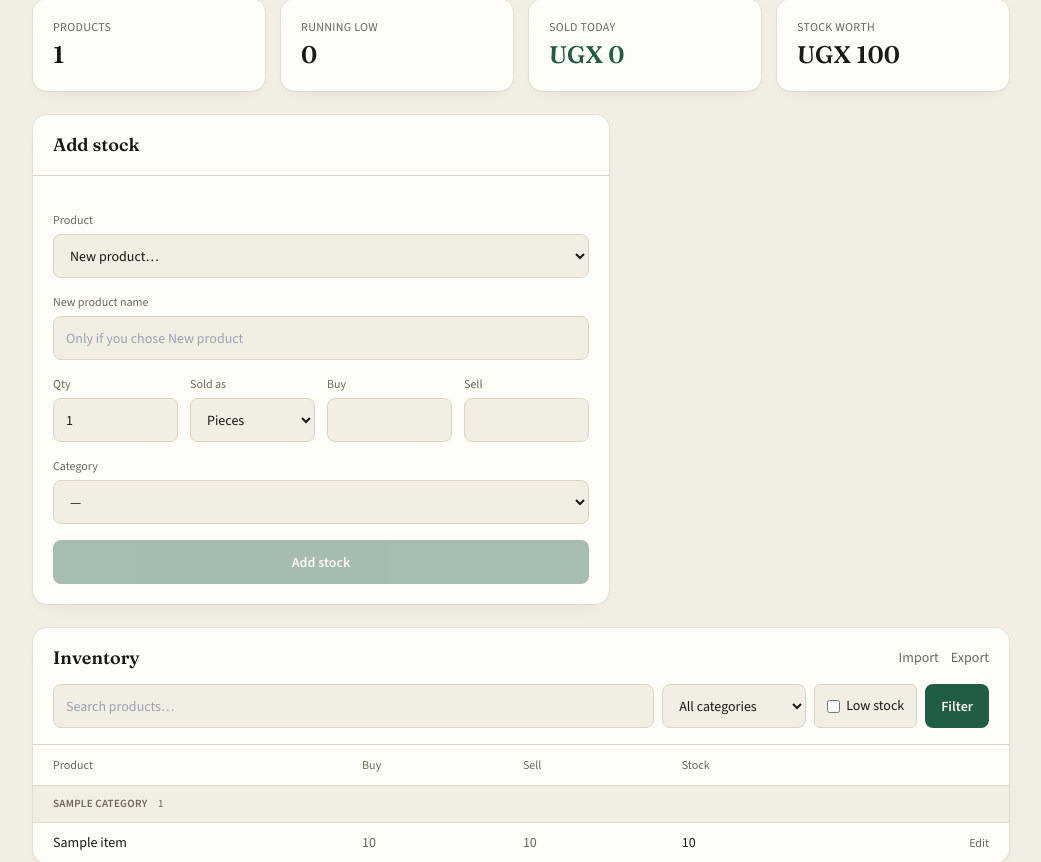
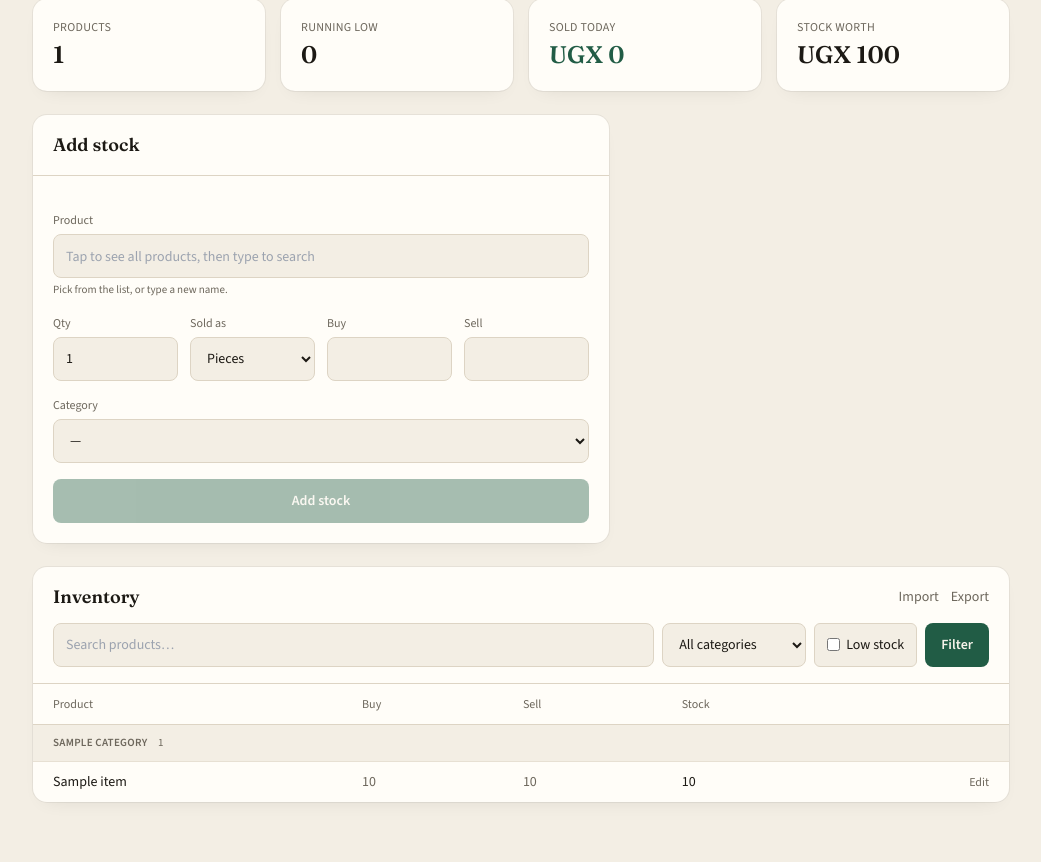
Before and after one commit to lumalabriandouglas-design/cloud_stock_manager, a Django app: page / in a window 1280 px wide. Shown: the part 166-1028 px from the top of the page, without its empty margins (119-1160 px from the left). After the commit the page ends 969 px from the top, so only its background shows below. Run offline with Django 5.2, Linux system fonts and the light colour scheme; a user stored in the database is signed in; tables that the repository leaves empty hold one stand-in row (values such as "Sample post"); some libraries are stand-ins or nearby versions.

Commit message:
Search all products when adding stock
Tap the product field to see every item, then type to filter
by name. A name that is not in the list is added as new.

```diff
--- a/legacy/inventory/templates/inventory/dashboard.html
+++ b/legacy/inventory/templates/inventory/dashboard.html
@@ -57,17 +57,15 @@
             <div class="border-b border-line px-5 py-4"><h2 class="text-lg font-semibold">Add stock</h2></div>
             <form action="{% url 'record_stock_in' %}" method="post" class="space-y-4 p-5">
                 {% csrf_token %}
-                <label class="block"><span class="mb-1.5 block text-xs font-medium text-muted">Product</span>
-                    <select name="item_id" class="field">
-                        <option value="">New product…</option>
-                        {% for item in all_products %}
-                        <option value="{{ item.id }}">{{ item.name }} ({{ item.stock_label }})</option>
-                        {% endfor %}
-                    </select>
-                </label>
-                <label class="block"><span class="mb-1.5 block text-xs font-medium text-muted">New product name</span>
-                    <input name="item_name" placeholder="Only if you chose New product" class="field">
-                </label>
+                <div class="relative" id="stock-picker">
+                    <label class="block"><span class="mb-1.5 block text-xs font-medium text-muted">Product</span>
+                        <input type="hidden" name="item_id" id="stock-item-id" value="">
+                        <input type="text" name="item_name" id="stock-item-name" autocomplete="off" placeholder="Tap to see all products, then type to search" class="field">
+                    </label>
+                    <div id="stock-item-list" class="absolute z-20 mt-1 hidden max-h-64 w-full overflow-y-auto rounded-md bg-surface shadow-card"></div>
+                    <p id="stock-item-hint" class="mt-1 text-[11px] text-muted">Pick from the list, or type a new name.</p>
+                </div>
+                {{ stock_products|json_script:"stock-products" }}
                 <div class="grid grid-cols-2 gap-3 sm:grid-cols-4">
                     <label class="block"><span class="mb-1.5 block text-xs font-medium text-muted">Qty</span><input type="number" name="quantity" min="0.001" step="0.001" value="1" required class="field"></label>
                     <label class="block"><span class="mb-1.5 block text-xs font-medium text-muted">Sold as</span>
@@ -142,4 +140,64 @@
             </table>
         </div>
     </section>
+<script>
+(function () {
+  var dataEl = document.getElementById("stock-products");
+  var nameEl = document.getElementById("stock-item-name");
+  var idEl = document.getElementById("stock-item-id");
+  var listEl = document.getElementById("stock-item-list");
+  var hintEl = document.getElementById("stock-item-hint");
+  if (!dataEl || !nameEl || !idEl || !listEl) return;
+  var products = [];
+  try { products = JSON.parse(dataEl.textContent); } catch (e) { products = []; }
+
+  function render(query) {
+    var q = (query || "").trim().toLowerCase();
+    var matches = products.filter(function (p) {
+      return !q || p.name.toLowerCase().indexOf(q) !== -1;
+    }).slice(0, 80);
+    listEl.innerHTML = "";
+    if (!matches.length) {
+      var empty = document.createElement("div");
+      empty.className = "px-3 py-2.5 text-sm text-muted";
+      empty.textContent = q ? "No match. This will be a new product." : "No products yet.";
+      listEl.appendChild(empty);
+      idEl.value = "";
+      if (hintEl) hintEl.textContent = q ? "New product: " + nameEl.value : "Pick from the list, or type a new name.";
+    } else {
+      matches.forEach(function (p) {
+        var btn = document.createElement("button");
+        btn.type = "button";
+        btn.className = "flex w-full items-center justify-between gap-3 px-3 py-2.5 text-left text-sm hover:bg-bg";
+        var left = document.createElement("span");
+        left.textContent = p.name;
+        var right = document.createElement("span");
+        right.className = "shrink-0 text-xs text-muted";
+        right.textContent = p.stock;
+        btn.appendChild(left);
+        btn.appendChild(right);
+        btn.addEventListener("click", function () {
+          nameEl.value = p.name;
+          idEl.value = String(p.id);
+          listEl.classList.add("hidden");
+          if (hintEl) hintEl.textContent = "Selected: " + p.name;
+        });
+        listEl.appendChild(btn);
+      });
+    }
+    listEl.classList.remove("hidden");
+  }
+
+  nameEl.addEventListener("focus", function () { render(nameEl.value); });
+  nameEl.addEventListener("input", function () {
+    idEl.value = "";
+    render(nameEl.value);
+  });
+  document.addEventListener("click", function (e) {
+    if (!document.getElementById("stock-picker").contains(e.target)) {
+      listEl.classList.add("hidden");
+    }
+  });
+})();
+</script>
 {% endblock %}
--- a/legacy/inventory/views.py
+++ b/legacy/inventory/views.py
@@ -230,6 +230,10 @@ def dashboard(request):
     return render(request, "inventory/dashboard.html", {
         "company": company, "items": items, "categories": categories,
         "all_products": all_items.order_by("name"),
+        "stock_products": [
+            {"id": i.id, "name": i.name, "stock": i.stock_label, "unit": i.unit}
+            for i in all_items.order_by("name")
+        ],
         "recent_activity": recent_activity, "low_stock_items": low_stock_items,
         "low_stock_count": low_stock_count, "total_inventory_val": total_inventory_val,
         "today_sales_total": today_sales_total, "profile": profile,
```
